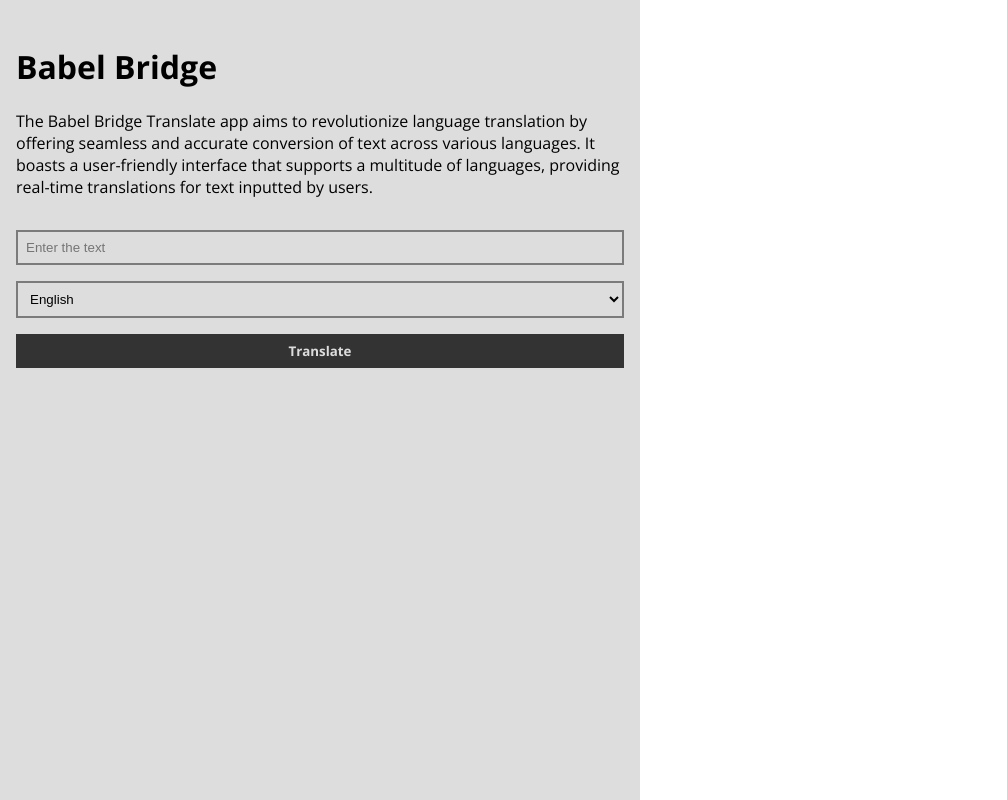
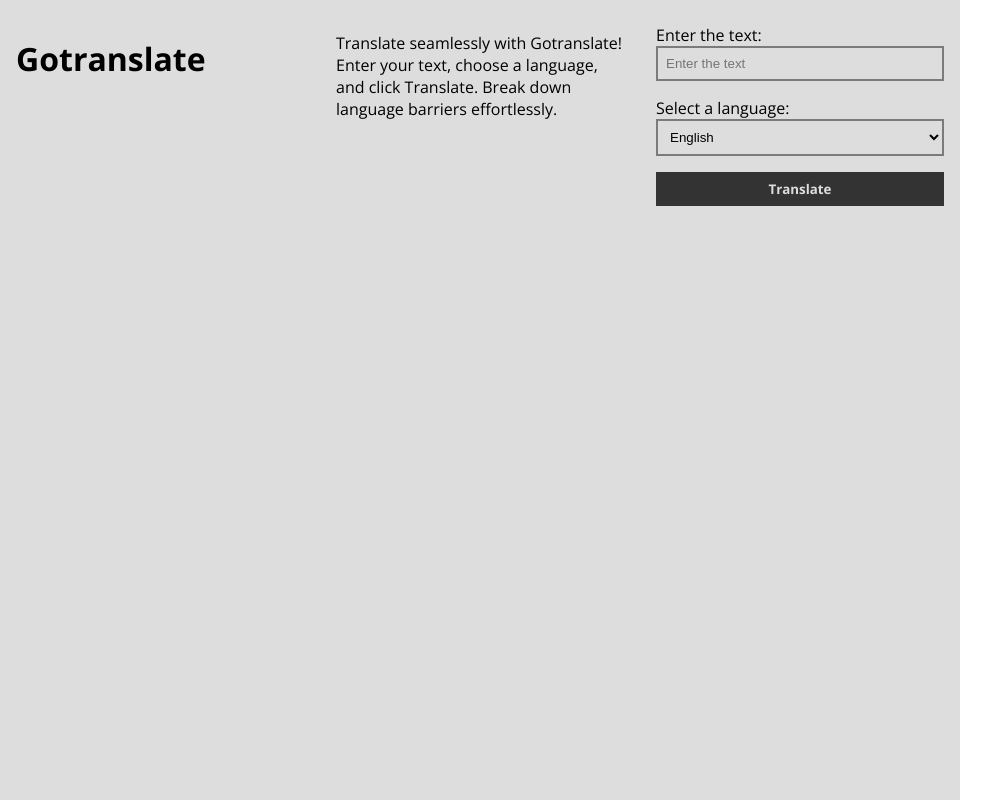
Before and after one commit to RanjeetLokhande/Future_ready_tallent, a website: page public/index.html in a window 1280 px wide. Shown: the whole page, without its empty margins (0-1007 px from the left). Drawn offline with nearby package versions, Linux system fonts and the light colour scheme; no server answers.

Commit message:
Update index.html

```diff
--- a/public/index.html
+++ b/public/index.html
@@ -4,26 +4,26 @@
 <head>
     <meta charset="UTF-8">
     <meta name="viewport" content="width=device-width, initial-scale=1.0">
-    <link rel="stylesheet" href="/index.css" />
+    <link rel="stylesheet" href="index.css">
     <link rel="preconnect" href="https://fonts.googleapis.com">
     <link rel="preconnect" href="https://fonts.gstatic.com" crossorigin>
     <link href="https://fonts.googleapis.com/css2?family=Open+Sans:wght@300;400;500;600;700&display=swap" rel="stylesheet">
-    <title>Babel Bridge</title>
+    <title>Gotranslate</title>
 </head>
 
 <body>
-    <div>
+    <div class="container">
+        <h1>Gotranslate</h1>
+        <p>Translate seamlessly with Gotranslate! Enter your text, choose a language, and click Translate. Break down language barriers effortlessly.</p>
+
         <form>
-            <div>
-                <h1>Babel Bridge</h1>
-                <p>
-The Babel Bridge Translate app aims to revolutionize language translation by offering seamless and accurate conversion of text across various languages. It boasts a user-friendly interface that supports a multitude of languages, providing real-time translations for text inputted by users.</p>
-            </div>
-            <div>
+            <div class="input-container">
+                <label for="orgText">Enter the text:</label>
                 <input type="text" name="org_text" id="orgText" placeholder="Enter the text">
             </div>
-            <div>
-                <select>
+            <div class="select-container">
+                <label for="language">Select a language:</label>
+                <select id="language">
                     <option value="en">English</option>
                     <option value="it">Italian</option>
                     <option value="ja">Japanese</option>
@@ -32,16 +32,17 @@ The Babel Bridge Translate app aims to revolutionize language translation by off
                     <option value="hi">Hindi</option>
                 </select>
             </div>
-            <div>
+            <div class="button-container">
                 <button type="submit">Translate</button>
             </div>
         </form>
 
-        <div>
+        <div class="result-container">
             <ul id="result"></ul>
         </div>
     </div>
-    <script src="/index.js"></script>
+
+    <script src="index.js"></script>
 </body>
 
 </html>
```
Lines whose indentation alone changed are shown as unchanged.
